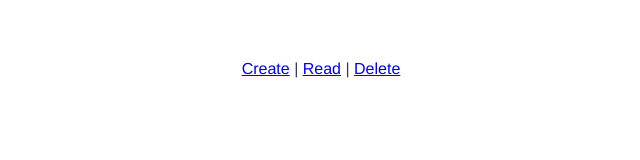
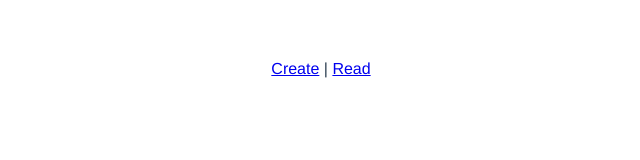
Before and after one commit to ThaCaper/ProjectKaffekopper, a Vue app in the folder vue_small_demo-master/: page / in a window 1280 px wide. Shown: the top 160 px of the page, without its empty margins (319-959 px from the left). Built offline with nearby package versions, Linux system fonts and the light colour scheme.

Commit message:
Update App.vue

```diff
--- a/vue_small_demo-master/src/App.vue
+++ b/vue_small_demo-master/src/App.vue
@@ -2,8 +2,7 @@
   <div id="app">
     <div id="nav">
       <router-link to="/coffeeCupCreate">Create</router-link> |
-      <router-link to="/coffeeCupList">Read</router-link> |
-      <router-link to="/coffeeCupDelete/">Delete</router-link>
+      <router-link to="/coffeeCupList">Read</router-link>
     </div>
     <router-view/>
   </div>
```
